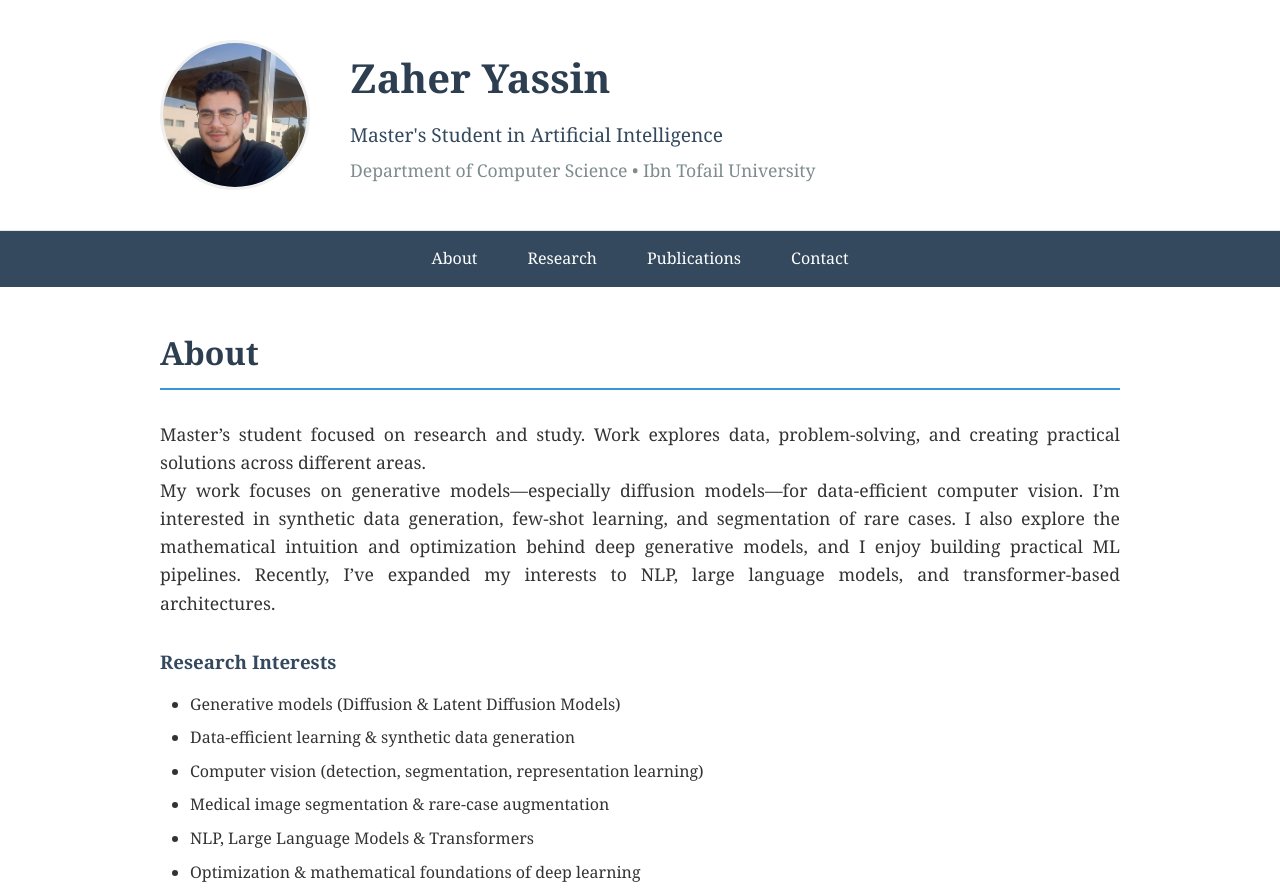
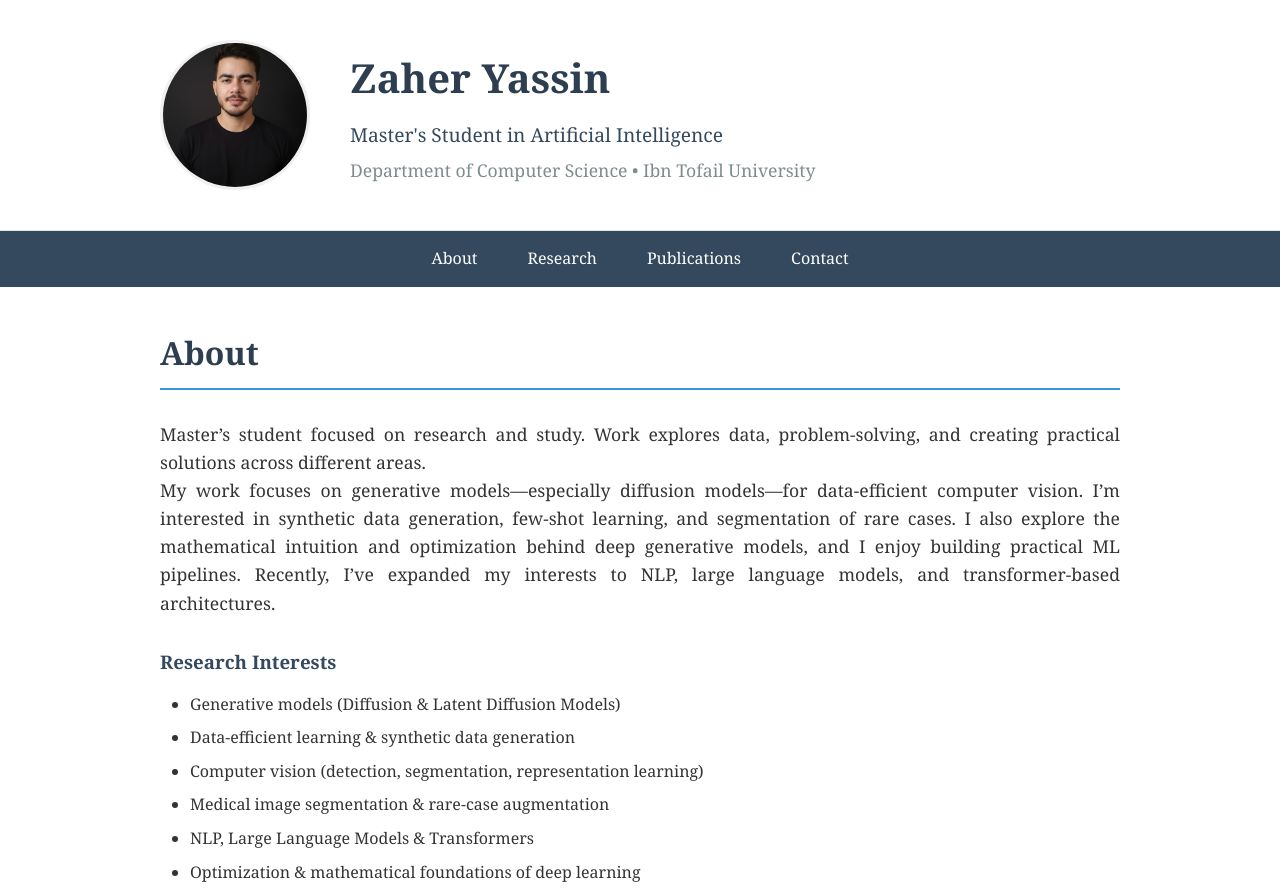
Before and after one commit to Yassin-Zaher/portfolio, a plain HTML site: page index.html in a window 1280 px wide. Shown: the top 888 px of the page. Drawn offline with Linux system fonts and the light colour scheme.

Commit message:
add change v3

```diff
--- a/index.html
+++ b/index.html
@@ -382,7 +382,7 @@
     <header>
       <div class="container">
         <div class="header-content">
-          <img src="images/me2.jpg" alt="Zaher" class="headshot" />
+          <img src="images/me2.png" alt="Zaher" class="headshot" />
           <div class="header-info">
             <h1>Zaher Yassin</h1>
             <div class="title">Master's Student in Artificial Intelligence</div>
```
Also changed, not shown: images/me2.jpg (deleted), images/me2.png (added), 1 other file.
